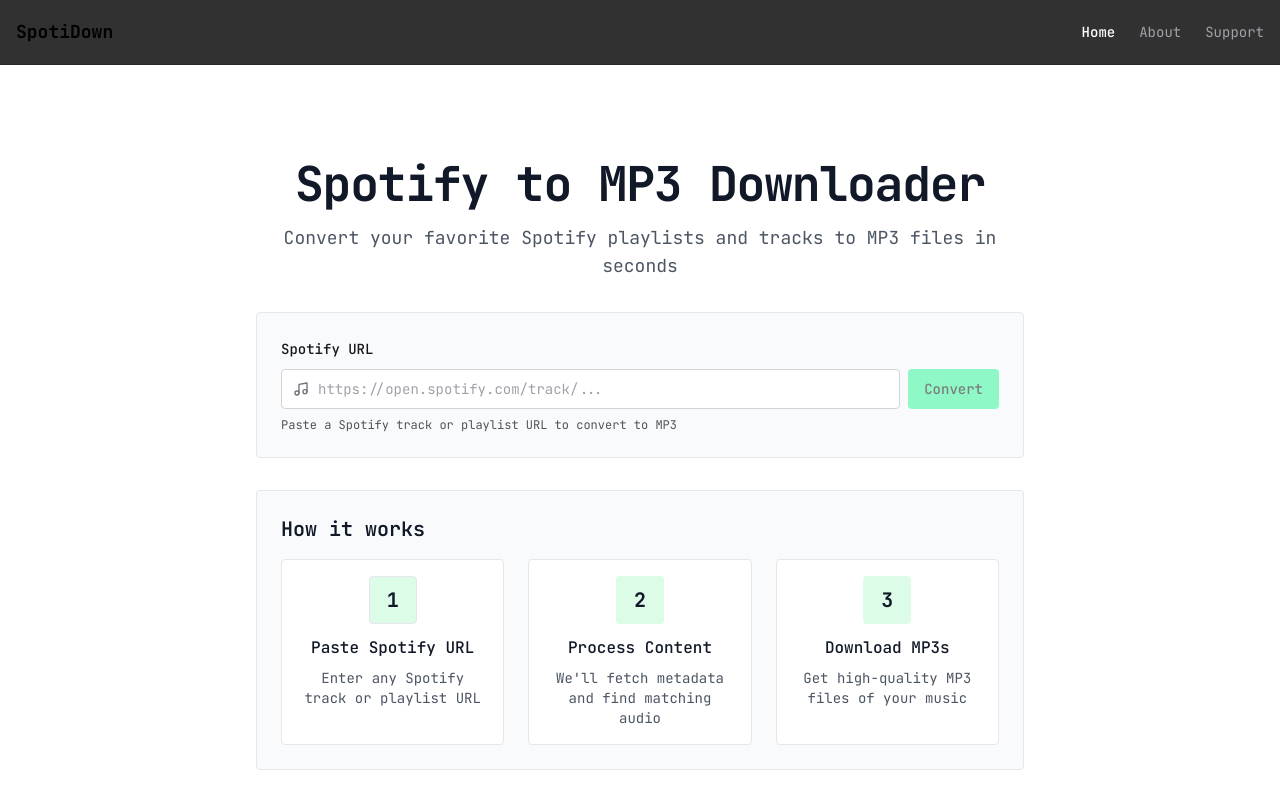
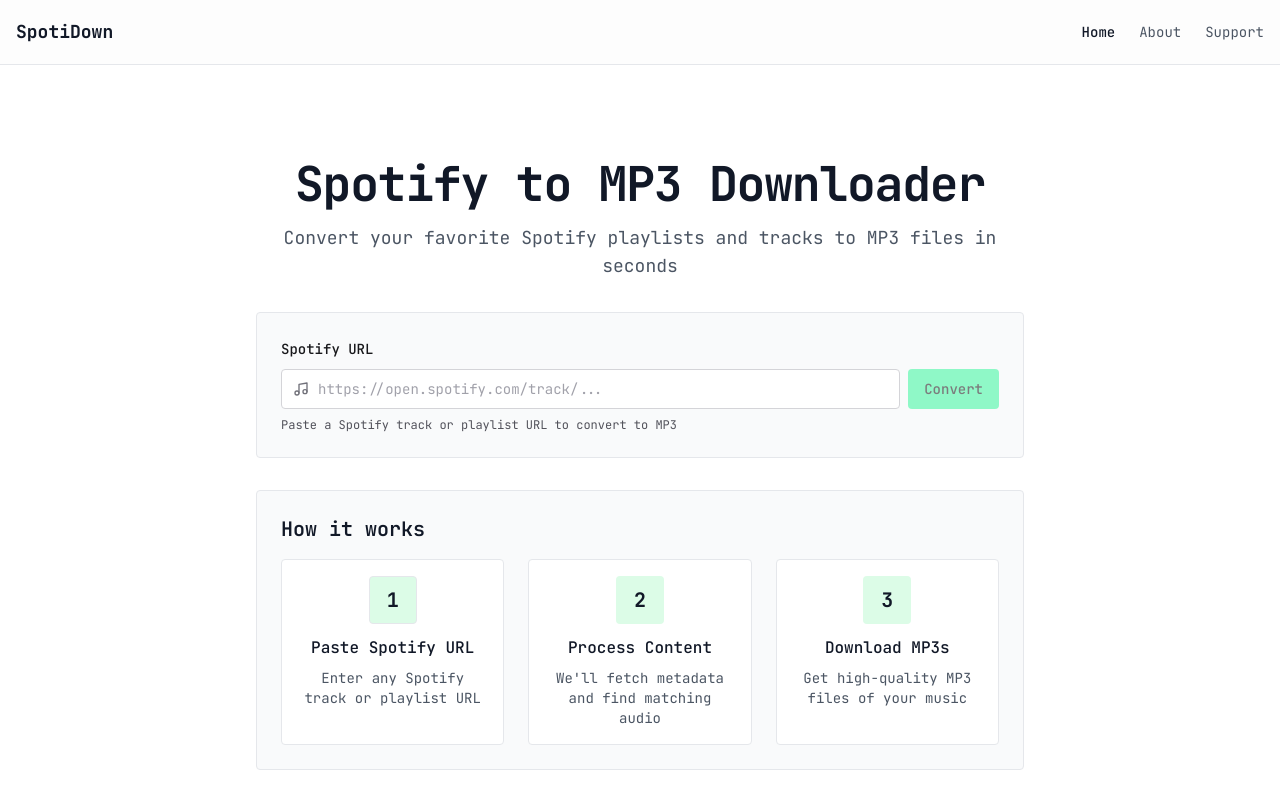
Before and after one commit to Manish-Tamang/spoti-down, a Next.js app: page / in a window 1280 px wide. Shown: the top 800 px of the page. Built offline with nearby package versions, Linux system fonts and the light colour scheme.

Commit message:
light mode fixed

```diff
--- a/components/navbar.tsx
+++ b/components/navbar.tsx
@@ -21,43 +21,42 @@ export function Navbar() {
   }
 
   return (
-    <header className="sticky top-0 z-50 w-full border-b border-zinc-800 bg-black/80 backdrop-blur-sm">
+    <header className="sticky top-0 z-50 w-full border-b border-gray-200 bg-white/80 backdrop-blur-sm">
       <div className="container flex h-16 items-center justify-between px-4">
         <Link href="/" className="flex items-center gap-2">
-          <span className="text-lg font-bold">SpotiDown</span>
+          <span className="text-lg font-bold text-gray-900">SpotiDown</span>
         </Link>
 
-        { }
         <nav className="hidden md:flex items-center gap-6">
           {navLinks.map((link) => (
             <Link
               key={link.href}
               href={link.href}
-              className={`text-sm transition-colors hover:text-white ${pathname === link.href ? "text-white font-medium" : "text-zinc-400"
-                }`}
+              className={`text-sm transition-colors hover:text-gray-900 ${
+                pathname === link.href ? "text-gray-900 font-medium" : "text-gray-600"
+              }`}
             >
               {link.label}
             </Link>
           ))}
         </nav>
 
-        { }
         <Button variant="ghost" size="icon" className="md:hidden" onClick={toggleMobileMenu}>
           <span className="sr-only">Toggle menu</span>
           {mobileMenuOpen ? <X className="h-6 w-6" /> : <Menu className="h-6 w-6" />}
         </Button>
       </div>
 
-      { }
       {mobileMenuOpen && (
-        <div className="md:hidden border-b border-zinc-800">
+        <div className="md:hidden border-b border-gray-200">
           <nav className="flex flex-col space-y-4 p-4">
             {navLinks.map((link) => (
               <Link
                 key={link.href}
                 href={link.href}
-                className={`text-sm transition-colors hover:text-white ${pathname === link.href ? "text-white font-medium" : "text-zinc-400"
-                  }`}
+                className={`text-sm transition-colors hover:text-gray-900 ${
+                  pathname === link.href ? "text-gray-900 font-medium" : "text-gray-600"
+                }`}
                 onClick={() => setMobileMenuOpen(false)}
               >
                 {link.label}
```
